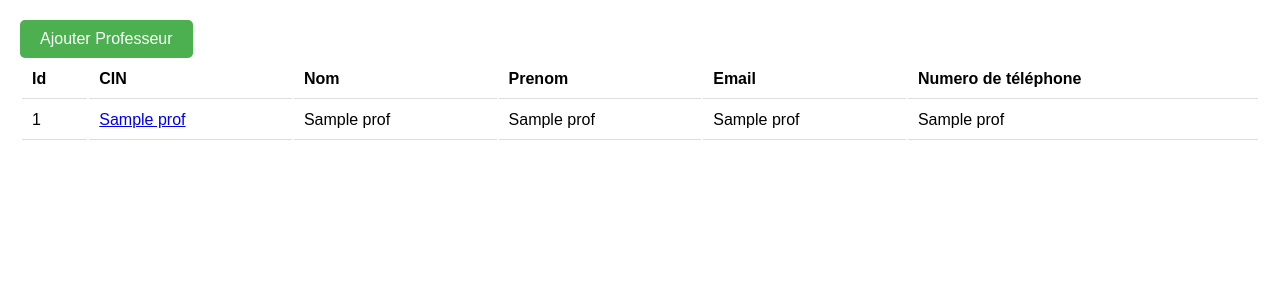
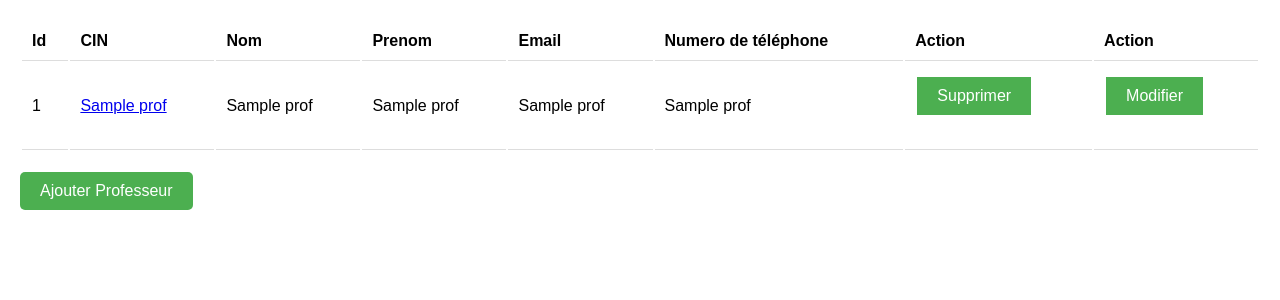
Before and after one commit to TFerhan/studies-management, a Flask app: template prj/templates/profs.html in a window 1280 px wide. Shown: the part 46-346 px from the top of the page. Run offline with Flask 3, Linux system fonts and the light colour scheme; the template is opened without the code that fills it: most values are stand-ins (such as "Sample title", 1, 10 or a date in 2020); some libraries are stand-ins or nearby versions.

Commit message:
Update profs.html

```diff
--- a/prj/templates/profs.html
+++ b/prj/templates/profs.html
@@ -8,9 +8,6 @@
 
 
 {% block content %}
-<div class="mb-2">
-    <a href="{{ url_for('ajouter_prof') }}" class="btn btn-ajouter">Ajouter Professeur</a>
-</div>
 <table>
   <tr>
     <th>Id</th>
@@ -19,6 +16,8 @@
     <th>Prenom</th>
     <th>Email</th>
     <th>Numero de téléphone</th>
+    <th>Action</th>
+    <th>Action</th>
   </tr>
   {% for prof in professeurs %}
   <tr>
@@ -32,7 +31,20 @@
     <td>{{ prof[3] }}</td>
     <td>{{ prof[4] }}</td>
     <td>{{ prof[5] }}</td>
+    <td>
+      <form action="{{ url_for('delete_prof', idenseignant=prof[0]) }}" method="POST">
+          <button type="submit">Supprimer</button>
+      </form>
+  </td>
+  <td>
+    <form action="{{ url_for('modifier_prof', idenseignant=prof[0]) }}" method="GET">
+        <button type="submit">Modifier</button>
+    </form>
+</td>
   </tr>
   {% endfor %}
 </table>
+<div class="mb-2">
+  <a href="{{ url_for('ajouter_prof') }}" class="btn btn-ajouter">Ajouter Professeur</a>
+</div>
 {% endblock %}
```
